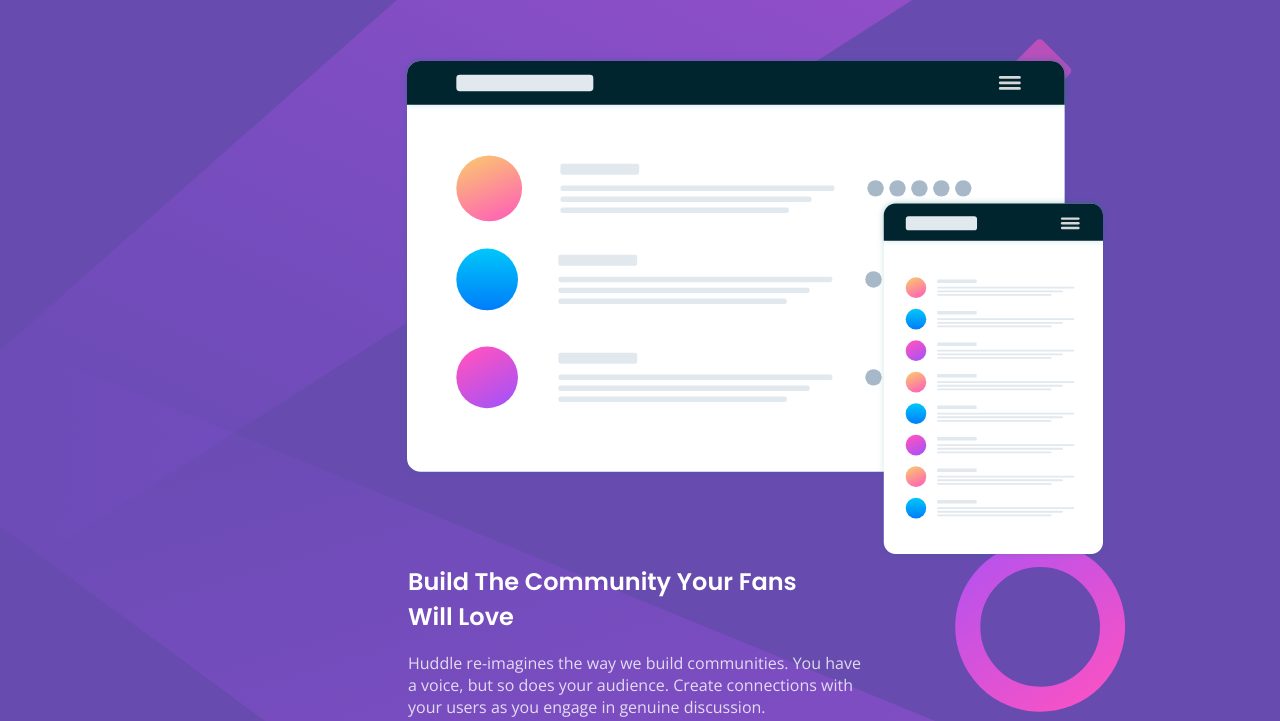
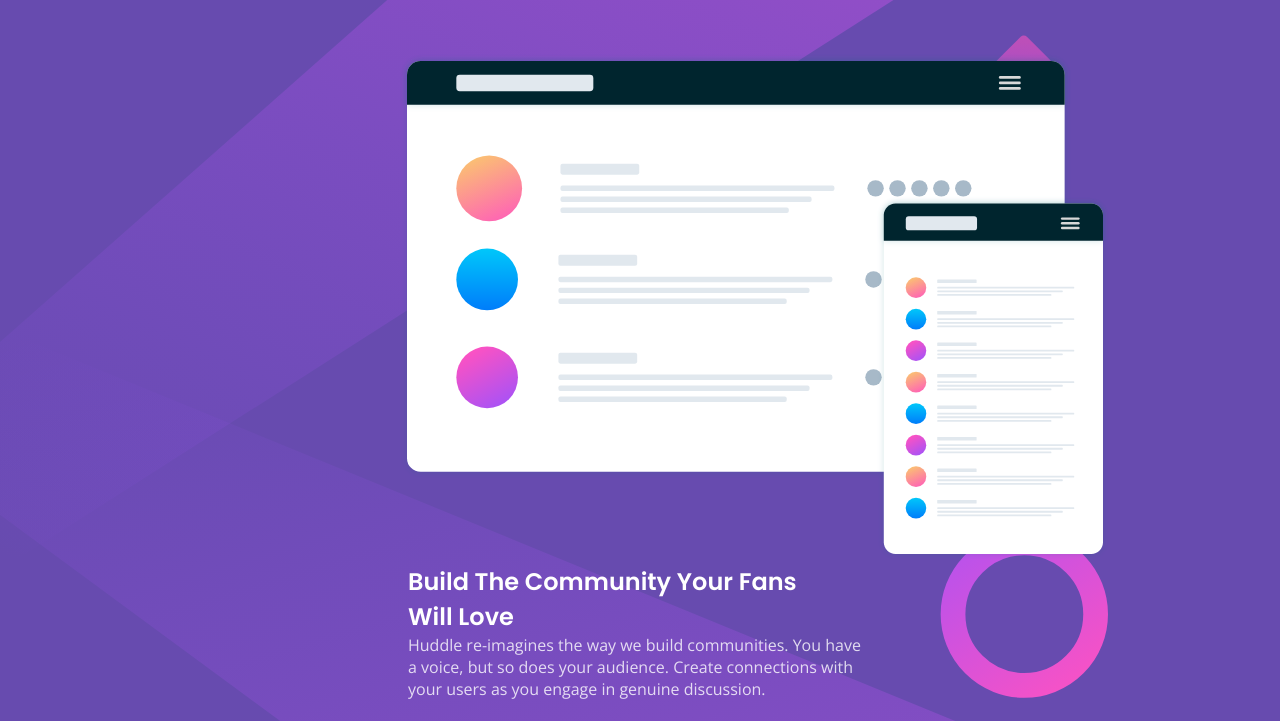
Before and after one commit to laronel/introductory-landing-page, a plain HTML site: page index.html in a window 1280 px wide. Shown: the part 205-926 px from the top of the page. Drawn offline with nearby package versions, Linux system fonts and the light colour scheme.

Commit message:
change the value

```diff
--- a/css/styles.css
+++ b/css/styles.css
@@ -51,7 +51,7 @@
 }
 
 .title-content h1{
-  padding-bottom: 1.1rem;
+  padding-inline-start: 0;
   max-width: 25rem;
   font-family: var(--ffh-poppins);
   font-weight: 600;
```
